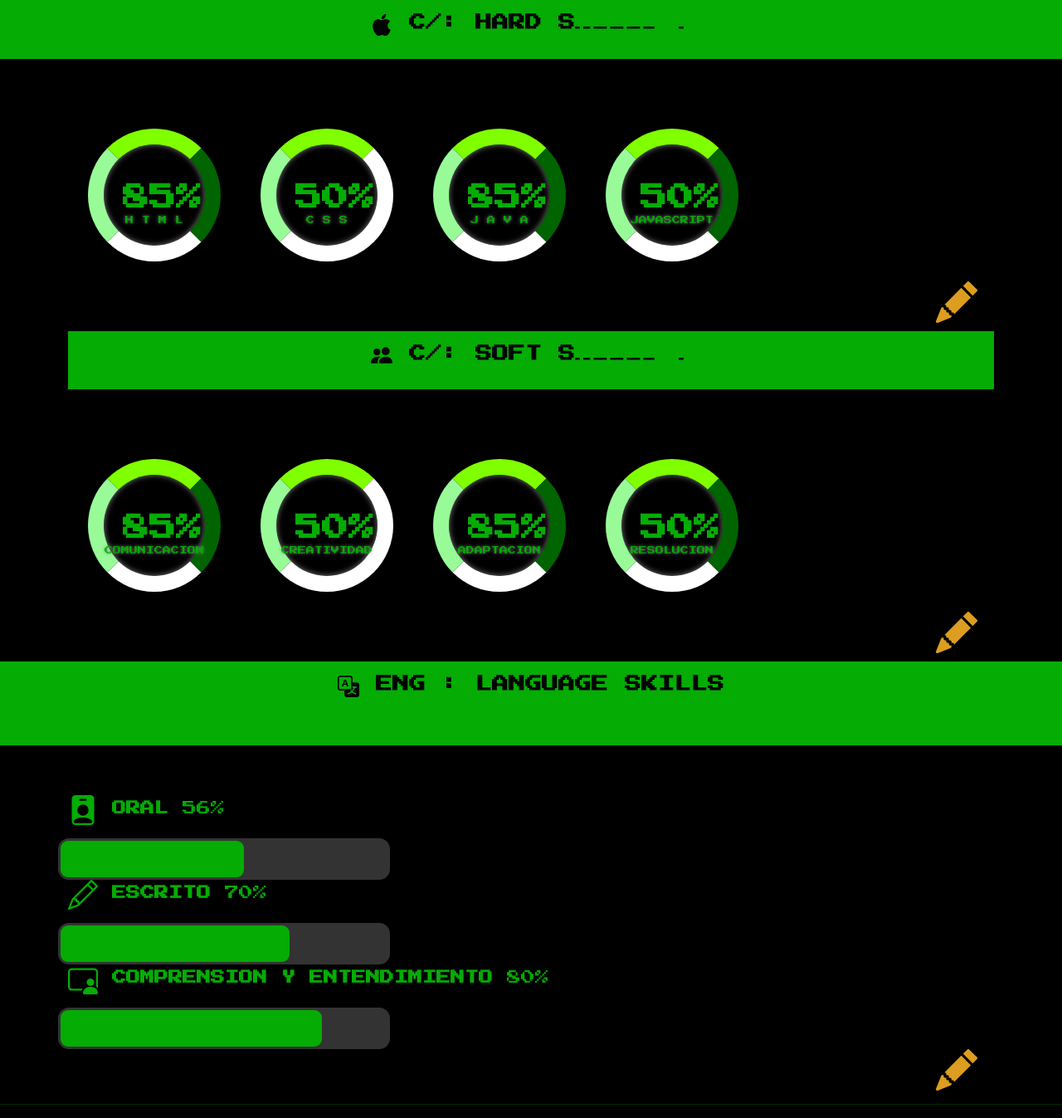
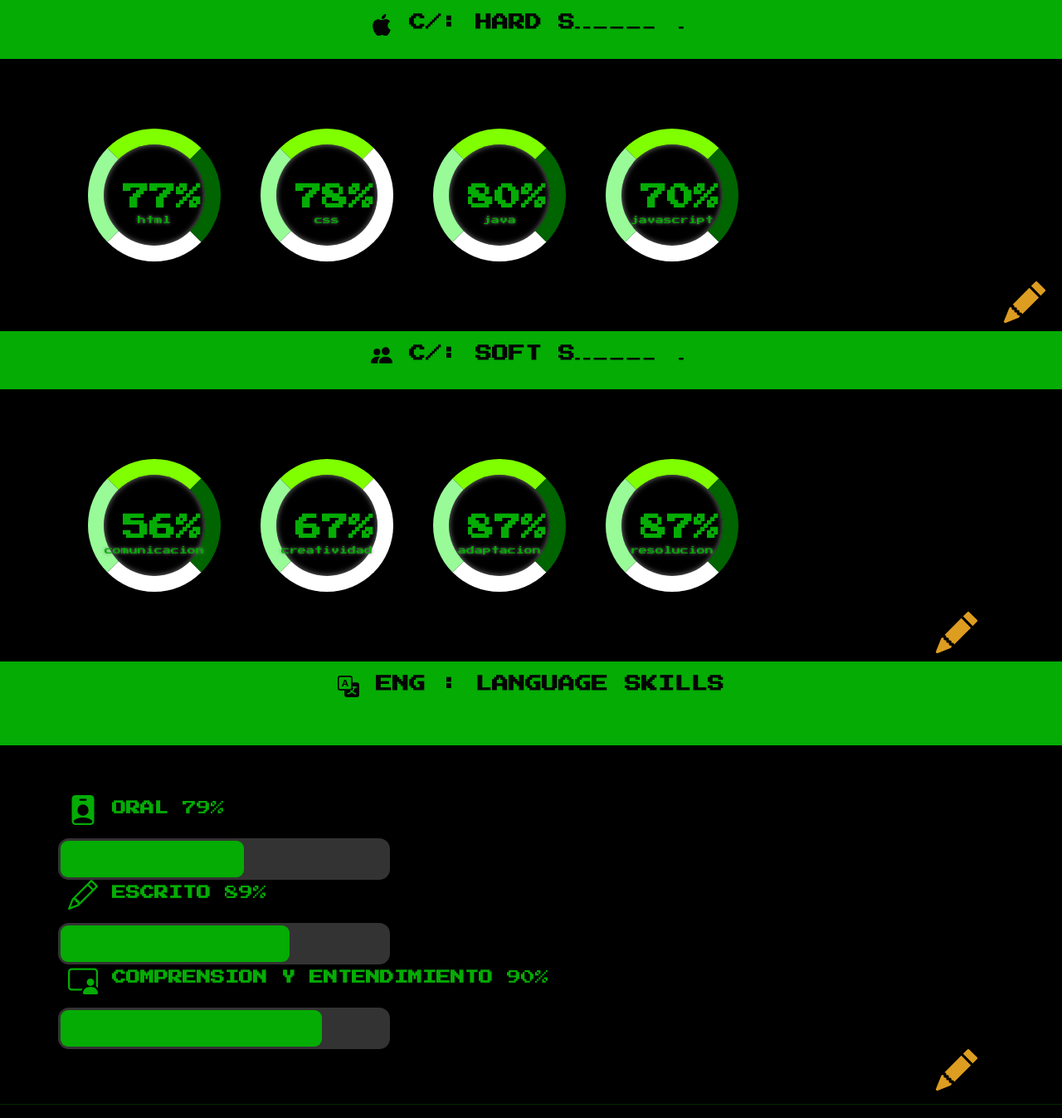
Before and after one commit to marcioRLopez/portfolio-frontend, an Angular app in the folder frontend/: page /hard-soft-skills in a window 1280 px wide. Shown: the whole page at 83% size. Built offline with nearby package versions, Linux system fonts and the light colour scheme.

Commit message:
finalizacion de binding de datos con el archivo json

```diff
--- a/frontend/src/app/components/banner/banner.component.html
+++ b/frontend/src/app/components/banner/banner.component.html
@@ -1,15 +1,20 @@
-<<!--banner-->
+<!--banner-->
 
-<div class="container">
+<div  *ngFor="let photos of imagen">
+
+  <div class="container">
     <div class="row">
-      <img  id="login1" src="assets/banner.jpg" class="img-responsive" alt="FOTO DE COMPUTADORA VINTAGE">
+      <img  id="login1" [src]="photos.imagen1" class="img-responsive" [alt]="photos.titulo">
     </div>
   </div>
-  <img id="perfil" src="assets/perfil.png" alt="foto de perfil personal MARCIO ROSAMEL LOPEZ PEREZ"
+  <img id="perfil" [src]="photos.imagen2" [alt]="photos.titulo"
     class="image-responsive">
     <br>
     <br>
     <br>
+
+
+</div>
   <!--NOMBRE-->
 
     <div *ngFor="let nombres of names">
--- a/frontend/src/app/components/banner/banner.component.ts
+++ b/frontend/src/app/components/banner/banner.component.ts
@@ -11,10 +11,12 @@ export class BannerComponent implements OnInit {
   constructor(private datos:DatosService) { }
 
   names : any = [];
+  imagen : any = [];
 
   ngOnInit(): void {
     this.datos.getDatos().subscribe(data => {
       this.names = data.names;
+      this.imagen = data.imagen;
     })
   }
 
--- a/frontend/src/app/components/hard-soft-skills/hard-soft-skills.component.html
+++ b/frontend/src/app/components/hard-soft-skills/hard-soft-skills.component.html
@@ -1,4 +1,5 @@
-<!--DIVISOR HARK SKILLS-->
+<div *ngFor="let habs of skills">
+  <!--DIVISOR HARD SKILLS-->
   <div id="divisor3">
     <div class="container4">
 
@@ -11,39 +12,45 @@
         </svg><strong> C/:</strong><span class="maquina-escribir"><strong> HARD SKILLS .</strong></span></p>
     </div>
   </div>
+
+
   <!--CIRCULOS DE PORCENTAJE-->
   <div class="container">
 
 
     <div class="ui-widgets">
-      <div class="ui-values">85%</div>
-      <div class="ui-labels">H T M L</div>
+      <div class="ui-values">{{habs.number1}}%</div>
+      <div class="ui-labels"> {{habs.skills1}}</div>
     </div>
 
     <div class="ui-widgets">
-      <div class="ui-values">50%</div>
-      <div class="ui-labels">C S S </div>
+      <div class="ui-values">{{habs.number2}}%</div>
+      <div class="ui-labels">{{habs.skills2}}</div>
     </div>
     <div class="ui-widgets">
-      <div class="ui-values">85%</div>
-      <div class="ui-labels">J A V A</div>
+      <div class="ui-values">{{habs.number3}}%</div>
+      <div class="ui-labels">{{habs.skills3}}</div>
     </div>
 
     <div class="ui-widgets">
-      <div class="ui-values">50%</div>
-      <div class="ui-labels">JAVASCRIPT</div>
+      <div class="ui-values">{{habs.number4}}%</div>
+      <div class="ui-labels">{{habs.skills4}}</div>
+    </div>
+
   </div>
 
   <!--icono de lapiz-->
   <a href="">
     <div id="pen">
-        <svg xmlns="http://www.w3.org/2000/svg" width="50" height="50" fill="#dd9d20" class="bi bi-pencil-fill" viewBox="0 0 16 16">
-          <path d="M12.854.146a.5.5 0 0 0-.707 0L10.5 1.793 14.207 5.5l1.647-1.646a.5.5 0 0 0 0-.708l-3-3zm.646 6.061L9.793 2.5 3.293 9H3.5a.5.5 0 0 1 .5.5v.5h.5a.5.5 0 0 1 .5.5v.5h.5a.5.5 0 0 1 .5.5v.5h.5a.5.5 0 0 1 .5.5v.207l6.5-6.5zm-7.468 7.468A.5.5 0 0 1 6 13.5V13h-.5a.5.5 0 0 1-.5-.5V12h-.5a.5.5 0 0 1-.5-.5V11h-.5a.5.5 0 0 1-.5-.5V10h-.5a.499.499 0 0 1-.175-.032l-.179.178a.5.5 0 0 0-.11.168l-2 5a.5.5 0 0 0 .65.65l5-2a.5.5 0 0 0 .168-.11l.178-.178z"/>
+      <svg xmlns="http://www.w3.org/2000/svg" width="50" height="50" fill="#dd9d20" class="bi bi-pencil-fill"
+        viewBox="0 0 16 16">
+        <path
+          d="M12.854.146a.5.5 0 0 0-.707 0L10.5 1.793 14.207 5.5l1.647-1.646a.5.5 0 0 0 0-.708l-3-3zm.646 6.061L9.793 2.5 3.293 9H3.5a.5.5 0 0 1 .5.5v.5h.5a.5.5 0 0 1 .5.5v.5h.5a.5.5 0 0 1 .5.5v.5h.5a.5.5 0 0 1 .5.5v.207l6.5-6.5zm-7.468 7.468A.5.5 0 0 1 6 13.5V13h-.5a.5.5 0 0 1-.5-.5V12h-.5a.5.5 0 0 1-.5-.5V11h-.5a.5.5 0 0 1-.5-.5V10h-.5a.499.499 0 0 1-.175-.032l-.179.178a.5.5 0 0 0-.11.168l-2 5a.5.5 0 0 0 .65.65l5-2a.5.5 0 0 0 .168-.11l.178-.178z" />
       </svg>
     </div>
   </a>
 
-
+  <div *ngFor="let blandas of softs">
     <!--DIVISOR SOFT SKILLS-->
     <div id="divisor4">
       <div class="container4">
@@ -58,39 +65,50 @@
       </div>
     </div>
     <!--CIRCULOS DE PORCENTAJE-->
-  </div>
+
     <div class="container">
 
 
       <div class="ui-widgets">
-      <div class="ui-values">85%</div>
-      <div class="ui-labels">COMUNICACION</div>
+        <div class="ui-values">{{blandas.number1}}%</div>
+        <div class="ui-labels">{{blandas.soft1}}</div>
       </div>
 
       <div class="ui-widgets">
-      <div class="ui-values">50%</div>
-      <div class="ui-labels">CREATIVIDAD</div>
+        <div class="ui-values">{{blandas.number2}}%</div>
+        <div class="ui-labels">{{blandas.soft2}}</div>
       </div>
       <div class="ui-widgets">
-      <div class="ui-values">85%</div>
-      <div class="ui-labels">ADAPTACION</div>
+        <div class="ui-values">{{blandas.number3}}%</div>
+        <div class="ui-labels">{{blandas.soft3}}</div>
       </div>
 
       <div class="ui-widgets">
-      <div class="ui-values">50%</div>
-      <div class="ui-labels">RESOLUCION</div>
+        <div class="ui-values">{{blandas.number4}}%</div>
+        <div class="ui-labels">{{blandas.soft4}}</div>
       </div>
 
       <!--icono de lapiz-->
       <a href="">
         <div id="pen">
-    <svg xmlns="http://www.w3.org/2000/svg" width="50" height="50" fill="#dd9d20" class="bi bi-pencil-fill" viewBox="0 0 16 16">
-      <path d="M12.854.146a.5.5 0 0 0-.707 0L10.5 1.793 14.207 5.5l1.647-1.646a.5.5 0 0 0 0-.708l-3-3zm.646 6.061L9.793 2.5 3.293 9H3.5a.5.5 0 0 1 .5.5v.5h.5a.5.5 0 0 1 .5.5v.5h.5a.5.5 0 0 1 .5.5v.5h.5a.5.5 0 0 1 .5.5v.207l6.5-6.5zm-7.468 7.468A.5.5 0 0 1 6 13.5V13h-.5a.5.5 0 0 1-.5-.5V12h-.5a.5.5 0 0 1-.5-.5V11h-.5a.5.5 0 0 1-.5-.5V10h-.5a.499.499 0 0 1-.175-.032l-.179.178a.5.5 0 0 0-.11.168l-2 5a.5.5 0 0 0 .65.65l5-2a.5.5 0 0 0 .168-.11l.178-.178z"/>
+          <svg xmlns="http://www.w3.org/2000/svg" width="50" height="50" fill="#dd9d20" class="bi bi-pencil-fill"
+            viewBox="0 0 16 16">
+            <path
+              d="M12.854.146a.5.5 0 0 0-.707 0L10.5 1.793 14.207 5.5l1.647-1.646a.5.5 0 0 0 0-.708l-3-3zm.646 6.061L9.793 2.5 3.293 9H3.5a.5.5 0 0 1 .5.5v.5h.5a.5.5 0 0 1 .5.5v.5h.5a.5.5 0 0 1 .5.5v.5h.5a.5.5 0 0 1 .5.5v.207l6.5-6.5zm-7.468 7.468A.5.5 0 0 1 6 13.5V13h-.5a.5.5 0 0 1-.5-.5V12h-.5a.5.5 0 0 1-.5-.5V11h-.5a.5.5 0 0 1-.5-.5V10h-.5a.499.499 0 0 1-.175-.032l-.179.178a.5.5 0 0 0-.11.168l-2 5a.5.5 0 0 0 .65.65l5-2a.5.5 0 0 0 .168-.11l.178-.178z" />
           </svg>
         </div>
       </a>
 
     </div>
+
+  </div>
+
+
+
+
+
+
+
   <!--DIVISOR LANGUAGE SKILLS-->
   <div id="divisor5">
     <div class="container4">
@@ -105,6 +123,8 @@
     </div>
   </div>
 
+  <div *ngFor="let lenguajes of languages">
+
 <!--PROGRESO LINEAL LENGUAJE-->
 
 <div class="container">
@@ -113,14 +133,14 @@
           class="bi bi-person-badge-fill" viewBox="0 0 16 16">
           <path
             d="M2 2a2 2 0 0 1 2-2h8a2 2 0 0 1 2 2v12a2 2 0 0 1-2 2H4a2 2 0 0 1-2-2V2zm4.5 0a.5.5 0 0 0 0 1h3a.5.5 0 0 0 0-1h-3zM8 11a3 3 0 1 0 0-6 3 3 0 0 0 0 6zm5 2.755C12.146 12.825 10.623 12 8 12s-4.146.826-5 1.755V14a1 1 0 0 0 1 1h8a1 1 0 0 0 1-1v-.245z" />
-          </svg> ORAL </strong> 56%</p>
+        </svg> {{lenguajes.lenguaje1}}</strong> {{lenguajes.number1}}%</p>
     <div id="progress">
     </div>
     <p id="eng"><strong><svg xmlns="http://www.w3.org/2000/svg" width="36" height="36" fill="currentColor"
           class="bi bi-pencil" viewBox="0 0 16 16">
           <path
             d="M12.146.146a.5.5 0 0 1 .708 0l3 3a.5.5 0 0 1 0 .708l-10 10a.5.5 0 0 1-.168.11l-5 2a.5.5 0 0 1-.65-.65l2-5a.5.5 0 0 1 .11-.168l10-10zM11.207 2.5 13.5 4.793 14.793 3.5 12.5 1.207 11.207 2.5zm1.586 3L10.5 3.207 4 9.707V10h.5a.5.5 0 0 1 .5.5v.5h.5a.5.5 0 0 1 .5.5v.5h.293l6.5-6.5zm-9.761 5.175-.106.106-1.528 3.821 3.821-1.528.106-.106A.5.5 0 0 1 5 12.5V12h-.5a.5.5 0 0 1-.5-.5V11h-.5a.5.5 0 0 1-.468-.325z" />
-          </svg> ESCRITO </strong> 70%</p>
+        </svg> {{lenguajes.lenguaje2}} </strong> {{lenguajes.number2}}%</p>
     <div id="progress1">
     </div>
     <p id="eng"> <strong><svg xmlns="http://www.w3.org/2000/svg" width="36" height="36" fill="currentColor"
@@ -129,20 +149,27 @@
             d="M14 9.5a2 2 0 1 1-4 0 2 2 0 0 1 4 0Zm-6 5.7c0 .8.8.8.8.8h6.4s.8 0 .8-.8-.8-3.2-4-3.2-4 2.4-4 3.2Z" />
           <path
             d="M2 2a2 2 0 0 0-2 2v8a2 2 0 0 0 2 2h5.243c.122-.326.295-.668.526-1H2a1 1 0 0 1-1-1V4a1 1 0 0 1 1-1h12a1 1 0 0 1 1 1v7.81c.353.23.656.496.91.783.059-.187.09-.386.09-.593V4a2 2 0 0 0-2-2H2Z" />
-          </svg> COMPRENSION Y ENTENDIMIENTO </strong> 80%</p>
+        </svg> {{lenguajes.lenguaje3}}</strong> {{lenguajes.number3}}%</p>
     <div id="progress2">
     </div>
   </div>
   <!--icono de lapiz-->
   <a href="">
     <div id="pen">
-        <svg xmlns="http://www.w3.org/2000/svg" width="50" height="50" fill="#dd9d20" class="bi bi-pencil-fill" viewBox="0 0 16 16">
-          <path d="M12.854.146a.5.5 0 0 0-.707 0L10.5 1.793 14.207 5.5l1.647-1.646a.5.5 0 0 0 0-.708l-3-3zm.646 6.061L9.793 2.5 3.293 9H3.5a.5.5 0 0 1 .5.5v.5h.5a.5.5 0 0 1 .5.5v.5h.5a.5.5 0 0 1 .5.5v.5h.5a.5.5 0 0 1 .5.5v.207l6.5-6.5zm-7.468 7.468A.5.5 0 0 1 6 13.5V13h-.5a.5.5 0 0 1-.5-.5V12h-.5a.5.5 0 0 1-.5-.5V11h-.5a.5.5 0 0 1-.5-.5V10h-.5a.499.499 0 0 1-.175-.032l-.179.178a.5.5 0 0 0-.11.168l-2 5a.5.5 0 0 0 .65.65l5-2a.5.5 0 0 0 .168-.11l.178-.178z"/>
+      <svg xmlns="http://www.w3.org/2000/svg" width="50" height="50" fill="#dd9d20" class="bi bi-pencil-fill"
+        viewBox="0 0 16 16">
+        <path
+          d="M12.854.146a.5.5 0 0 0-.707 0L10.5 1.793 14.207 5.5l1.647-1.646a.5.5 0 0 0 0-.708l-3-3zm.646 6.061L9.793 2.5 3.293 9H3.5a.5.5 0 0 1 .5.5v.5h.5a.5.5 0 0 1 .5.5v.5h.5a.5.5 0 0 1 .5.5v.5h.5a.5.5 0 0 1 .5.5v.207l6.5-6.5zm-7.468 7.468A.5.5 0 0 1 6 13.5V13h-.5a.5.5 0 0 1-.5-.5V12h-.5a.5.5 0 0 1-.5-.5V11h-.5a.5.5 0 0 1-.5-.5V10h-.5a.499.499 0 0 1-.175-.032l-.179.178a.5.5 0 0 0-.11.168l-2 5a.5.5 0 0 0 .65.65l5-2a.5.5 0 0 0 .168-.11l.178-.178z" />
       </svg>
     </div>
   </a>
 </div>
 
+
+
+
+  </div>
+
   <!--espacio y linea de separacion-->
 
   <hr>
--- a/frontend/src/app/components/hard-soft-skills/hard-soft-skills.component.ts
+++ b/frontend/src/app/components/hard-soft-skills/hard-soft-skills.component.ts
@@ -1,4 +1,5 @@
 import { Component, OnInit } from '@angular/core';
+import { DatosService } from 'src/app/services/datos.service';
 
 @Component({
   selector: 'app-hard-soft-skills',
@@ -6,10 +7,18 @@ import { Component, OnInit } from '@angular/core';
   styleUrls: ['./hard-soft-skills.component.css']
 })
 export class HardSoftSkillsComponent implements OnInit {
+  skills : any = [];
+  softs : any = [];
+  languages : any = [];
 
-  constructor() { }
+  constructor(private datos:DatosService) { }
 
   ngOnInit(): void {
+    this.datos.getDatos().subscribe(data => {
+      this.skills = data.habilidades;
+      this.softs = data.soft;
+      this.languages = data.language
+  })
+
   }
-
 }
--- a/frontend/src/assets/db/datos.json
+++ b/frontend/src/assets/db/datos.json
@@ -1,16 +1,26 @@
 {
+    "imagen": [
+        {
+            "id": 1,
+            "imagen1": "./assets/banner.jpg",
+            "titulo": "foto vintage de computadora"
+        },
+        {
+            "id": 2,
+            "imagen2": "./assets/perfil.png",
+            "titulo": "foto de perfil personal MARCIO ROSAMEL LOPEZ PEREZ"
+        }
+    ],
     "names": [
         {
-            "id":1,
+            "id": 1,
             "nombre": "Marcio Rosamel"
         },
         {
-            "id":2,
+            "id": 2,
             "apellido": "Lopez Perez"
         }
     ],
-
-
     "yo": [
         {
             "id": 1,
@@ -19,18 +29,14 @@
             "titulo2": "Full Stack Developer Jr."
         }
     ],
-
-
     "experiencia_laboral": [
         {
-            "id":1,
+            "id": 1,
             "lugares_de_trabajo": "por el momento no he realizado trabajos en el sector informatico",
             "experiencia": "la adquirida en la facultad y empiricamente",
             "proyecto_trabajados": "solo de nivel universitario y de aprendizaje"
         }
     ],
-
-
     "estudios": [
         {
             "id": 1,
@@ -51,33 +57,48 @@
             "duracion": "2013 a 2023"
         }
     ],
-
-
     "cursos_realizados": "he realizado variedad de cursos tutoriales de youtube y cursos online sin certificado",
 
+    "habilidades":
+     [
+        {
+            "id": 1,
+            "number1": 77,
+            "skills1": "html",
+            "number2": 78,
+            "skills2": "css",
+            "number3": 80,
+            "skills3": "java",
+            "number4": 70,
+            "skills4": "javascript"
+        }
+    ],
 
-    "habilidades":
+    "soft":
     [
         {
-            "id":1,
-            "html": 80,
-            "css": 75,
-            "java": 60,
-            "javascript": 50
-        },
+            "id": 2,
+            "number1": 56,
+            "soft1": "comunicacion",
+            "number2": 67,
+            "soft2": "creatividad",
+            "number3": 87,
+            "soft3": "adaptacion",
+            "number4": 87,
+            "soft4": "resolucion"
+        }
+    ],
 
-         {   "id":2,
-            "comunicacion": 70,
-            "creatividad": 80,
-            "adaptacion": 77,
-            "resolucion": 80
-        },
-
+    "language":
+    [
         {
-            "id":3,
-            "oral": 70,
-            "escrito": 80,
-            "compresion_y_entendimiento": 75
+            "id": 3,
+            "lenguaje1": "ORAL",
+            "number1": 79,
+            "lenguaje2": "ESCRITO",
+            "number2": 89,
+            "lenguaje3": "COMPRENSION Y ENTENDIMIENTO",
+            "number3": 90
         }
     ],
 
```
Lines whose indentation alone changed are shown as unchanged.
